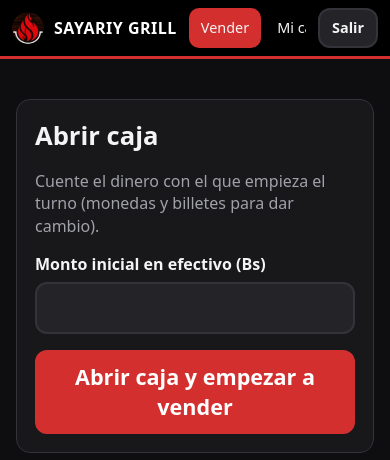
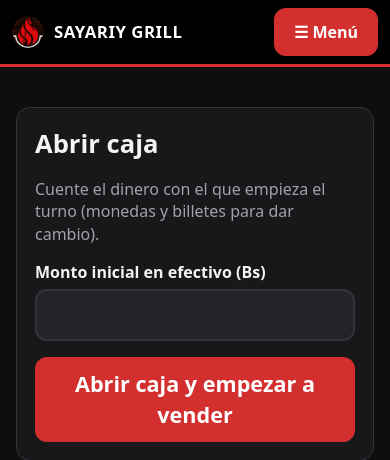
Before and after one commit to deyviflores79911-art/sayariy-grill, a Django app: page /caja/abrir/ in a window 390 px wide. Shown: the top 460 px of the page. Run offline with Django 5.2, Linux system fonts and the light colour scheme; the visitor is signed in with stand-in values (Sample User, id 1); data comes from the database, SQL or seed files in the repository; data that the repository does not hold is empty.

Commit message:
Menú de celular con botón y cuadrícula de íconos; tablas que caben en pantallas chicas
Co-Authored-By: Claude Opus 5.5 <noreply@anthropic.com>

```diff
--- a/static/css/app.css
+++ b/static/css/app.css
@@ -280,3 +280,66 @@ dialog h2 { margin-top: 0; }
     var(--negro);
 }
 @media (max-width: 600px) { .marca img { width: 32px; height: 32px; } }
+
+/* ---------- Menú: barra en PC/tablet, botón "Menú" en celular ---------- */
+.nav a i { font-style: normal; display: none; }
+.menu-btn, .menu-pie, .menu-fondo { display: none; }
+
+@media (max-width: 900px) {
+  .top { justify-content: space-between; min-height: 64px; }
+  .marca span { font-size: 1.05rem; }
+  .usuario { display: none; }
+  .menu-btn {
+    display: inline-flex; align-items: center; gap: 6px; min-height: 48px; padding: 8px 18px;
+    border-radius: 12px; border: 2px solid var(--rojo); background: var(--rojo); color: #fff;
+    font: inherit; font-weight: 800; cursor: pointer;
+  }
+  .nav {
+    display: none; position: fixed; left: 0; right: 0; top: 64px; z-index: 60;
+    grid-template-columns: repeat(auto-fill, minmax(140px, 1fr)); gap: 10px;
+    background: #000; border-bottom: 3px solid var(--rojo); padding: 14px 16px 16px;
+    max-height: calc(100vh - 64px); overflow-y: auto; flex-wrap: wrap;
+  }
+  body.menu-abierto .nav { display: grid; }
+  body.menu-abierto .menu-fondo { display: block; position: fixed; inset: 64px 0 0 0; z-index: 55; background: rgba(0,0,0,.6); }
+  .nav a {
+    display: flex; flex-direction: column; align-items: center; justify-content: center; gap: 6px;
+    min-height: 92px; padding: 12px 8px; border-radius: 16px; background: var(--panel2);
+    border: 2px solid var(--borde); font-size: 1.05rem; font-weight: 700; text-align: center;
+  }
+  .nav a i { display: block; font-size: 1.9rem; line-height: 1; }
+  .nav a.activo { background: var(--rojo); border-color: var(--rojo); }
+  .menu-pie {
+    grid-column: 1 / -1; display: flex; align-items: center; justify-content: space-between; gap: 12px;
+    padding-top: 12px; margin-top: 4px; border-top: 1px solid var(--borde); color: var(--tenue);
+  }
+  .menu-pie form { margin: 0; }
+  .menu-pie .btn { min-height: 52px; padding: 8px 28px; }
+  body.menu-abierto { overflow: hidden; }
+  /* La barra del pedido en la pantalla de venta queda debajo del menú */
+  body.menu-abierto .barra-movil { display: none; }
+}
+@media (max-width: 600px) {
+  .top { padding: 8px 12px; }
+  .nav a { padding: 10px 6px; font-size: 1rem; }
+  .nav { grid-template-columns: repeat(3, 1fr); }
+}
+@media (max-width: 360px) { .nav { grid-template-columns: repeat(2, 1fr); } .marca span { display: none; } }
+@media (max-width: 900px) { body.menu-abierto .top { z-index: 70; } }
+.marca span { color: #fff; }
+
+/* Tablas en celular: se ocultan columnas secundarias y los botones se apilan */
+@media (max-width: 600px) {
+  .m-ocultar { display: none; }
+  td.acciones-celda { white-space: normal !important; }
+  td.acciones-celda .btn { display: flex; width: 100%; margin: 4px 0; }
+  td.acciones-celda form { display: block; width: 100%; }
+  td.acciones-celda form .btn { width: 100%; }
+  th, td { padding: 10px 6px; }
+}
+@media (max-width: 600px) {
+  .tarjeta.tabla-wrap { padding: 8px; }
+  .tabla-wrap td img { width: 44px !important; height: 36px !important; }
+  td.acciones-celda { width: 1%; }
+  td.acciones-celda .btn { justify-content: center; padding: 6px 10px; font-size: .85rem; }
+}
--- a/templates/admin_pos/panel.html
+++ b/templates/admin_pos/panel.html
@@ -45,11 +45,11 @@
   </div>
   <div class="tabla-wrap">
   <table>
-    <thead><tr><th>N°</th><th>Hora</th><th>Trabajador</th><th>Destino</th><th>Pago</th><th class="der">Total</th></tr></thead>
+    <thead><tr><th>N°</th><th>Hora</th><th class="m-ocultar">Trabajador</th><th class="m-ocultar">Destino</th><th>Pago</th><th class="der">Total</th></tr></thead>
     {% for v in ultimas %}
     <tr class="{% if v.anulada %}anulada{% endif %}">
       <td><a href="{% url 'ticket' v.pk %}">{{ v.numero }}</a></td><td>{{ v.fecha_hora|time:"H:i" }}</td>
-      <td>{{ v.usuario }}</td><td>{{ v.destino }}</td><td>{{ v.get_metodo_pago_display }}</td><td class="der">{{ v.total|bs }}</td>
+      <td class="m-ocultar">{{ v.usuario }}</td><td class="m-ocultar">{{ v.destino }}</td><td>{{ v.get_metodo_pago_display }}</td><td class="der">{{ v.total|bs }}</td>
     </tr>
     {% empty %}<tr><td colspan="6" class="tenue">Todavía no hay ventas hoy.</td></tr>{% endfor %}
   </table>
--- a/templates/base.html
+++ b/templates/base.html
@@ -11,30 +11,36 @@
 <body class="{% block body_class %}{% endblock %}">
 {% with n=request.resolver_match.url_name %}
 <header class="top">
-  <a class="marca" href="{% url 'inicio' %}"><img src="{% static 'img/logo.png' %}" alt="">{{ config.nombre_negocio }}</a>
-  <nav class="nav">
+  <a class="marca" href="{% url 'inicio' %}"><img src="{% static 'img/logo.png' %}" alt=""><span>{{ config.nombre_negocio }}</span></a>
+  <button type="button" class="menu-btn" id="menu-btn" aria-expanded="false" aria-controls="menu">☰ Menú</button>
+  <nav class="nav" id="menu">
     {% if user.es_admin %}
-      <a href="{% url 'panel' %}" class="{% if n == 'panel' %}activo{% endif %}">Inicio</a>
+      <a href="{% url 'panel' %}" class="{% if n == 'panel' %}activo{% endif %}"><i>🏠</i>Inicio</a>
     {% endif %}
-    <a href="{% url 'venta' %}" class="{% if n == 'venta' or n == 'caja_abrir' %}activo{% endif %}">Vender</a>
-    <a href="{% url 'mis_ventas' %}" class="{% if n == 'mis_ventas' %}activo{% endif %}">Mi caja</a>
+    <a href="{% url 'venta' %}" class="{% if n == 'venta' or n == 'caja_abrir' %}activo{% endif %}"><i>🛒</i>Vender</a>
+    <a href="{% url 'mis_ventas' %}" class="{% if n == 'mis_ventas' or n == 'caja_cerrar' %}activo{% endif %}"><i>💵</i>Mi caja</a>
     {% if user.es_admin %}
-      <a href="{% url 'ventas' %}" class="{% if n == 'ventas' %}activo{% endif %}">Ventas</a>
-      <a href="{% url 'reportes' %}" class="{% if n == 'reportes' %}activo{% endif %}">Reportes</a>
-      <a href="{% url 'cierres' %}" class="{% if n == 'cierres' %}activo{% endif %}">Cierres</a>
-      <a href="{% url 'gastos' %}" class="{% if n == 'gastos' %}activo{% endif %}">Gastos</a>
-      <a href="{% url 'productos' %}" class="{% if 'producto' in n %}activo{% endif %}">Productos</a>
-      <a href="{% url 'categorias' %}" class="{% if 'categoria' in n %}activo{% endif %}">Categorías</a>
-      <a href="{% url 'trabajadores' %}" class="{% if 'trabajador' in n %}activo{% endif %}">Personal</a>
-      {% if requiere_dispositivo %}<a href="{% url 'equipos' %}" class="{% if 'equipo' in n %}activo{% endif %}">Equipos</a>{% endif %}
-      <a href="{% url 'configuracion' %}" class="{% if n == 'configuracion' %}activo{% endif %}">Ajustes</a>
+      <a href="{% url 'ventas' %}" class="{% if n == 'ventas' %}activo{% endif %}"><i>🧾</i>Ventas</a>
+      <a href="{% url 'reportes' %}" class="{% if n == 'reportes' %}activo{% endif %}"><i>📊</i>Reportes</a>
+      <a href="{% url 'cierres' %}" class="{% if n == 'cierres' or n == 'cierre_detalle' %}activo{% endif %}"><i>🔒</i>Cierres</a>
+      <a href="{% url 'gastos' %}" class="{% if n == 'gastos' %}activo{% endif %}"><i>💸</i>Gastos</a>
+      <a href="{% url 'productos' %}" class="{% if 'producto' in n %}activo{% endif %}"><i>🍗</i>Productos</a>
+      <a href="{% url 'categorias' %}" class="{% if 'categoria' in n %}activo{% endif %}"><i>🗂️</i>Categorías</a>
+      <a href="{% url 'trabajadores' %}" class="{% if 'trabajador' in n %}activo{% endif %}"><i>👥</i>Personal</a>
+      {% if requiere_dispositivo %}<a href="{% url 'equipos' %}" class="{% if 'equipo' in n %}activo{% endif %}"><i>📱</i>Equipos</a>{% endif %}
+      <a href="{% url 'configuracion' %}" class="{% if n == 'configuracion' %}activo{% endif %}"><i>⚙️</i>Ajustes</a>
     {% endif %}
+    <div class="menu-pie">
+      <span>👤 {{ user.nombre }}</span>
+      <form method="post" action="{% url 'logout' %}">{% csrf_token %}<button class="btn">Salir</button></form>
+    </div>
   </nav>
   <div class="usuario">
     <span>👤 {{ user.nombre }}</span>
     <form method="post" action="{% url 'logout' %}">{% csrf_token %}<button class="btn btn-chico">Salir</button></form>
   </div>
 </header>
+<div class="menu-fondo" id="menu-fondo"></div>
 {% endwith %}
 <main class="contenido">
   {% if messages %}
@@ -42,6 +48,19 @@
   {% endif %}
   {% block contenido %}{% endblock %}
 </main>
+<script>
+(function () {
+  const btn = document.getElementById('menu-btn'), fondo = document.getElementById('menu-fondo');
+  function poner(abierto) {
+    document.body.classList.toggle('menu-abierto', abierto);
+    btn.setAttribute('aria-expanded', abierto);
+    btn.textContent = abierto ? '✕ Cerrar' : '☰ Menú';
+  }
+  btn.addEventListener('click', () => poner(!document.body.classList.contains('menu-abierto')));
+  fondo.addEventListener('click', () => poner(false));
+  document.addEventListener('keydown', e => { if (e.key === 'Escape') poner(false); });
+})();
+</script>
 {% block scripts %}{% endblock %}
 </body>
 </html>
```
Also changed, not shown: templates/admin_pos/productos.html (+5 -5 lines).
